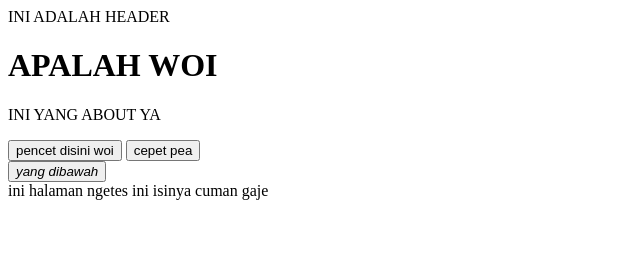
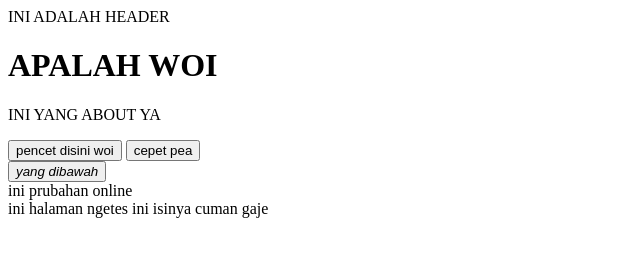
Before and after one commit to NugrahaYuda-aduy/BelajarGit, a plain HTML site: page ngetes-ini.html in a window 1280 px wide. Shown: the whole page, without its empty margins (0-640 px from the left). Drawn offline with Linux system fonts and the light colour scheme; files that its build step writes are made by us from their sources.

Commit message:
perubahan online

```diff
--- a/ngetes-ini.html
+++ b/ngetes-ini.html
@@ -13,7 +13,7 @@
     <button>pencet disini woi</button>
     <button>cepet pea</button><br>
     <button><em>yang dibawah</em></button>
-
+    <div>ini prubahan online</div>
     <footer>ini halaman ngetes ini isinya cuman gaje</footer>
 </body>
 </html>
```
